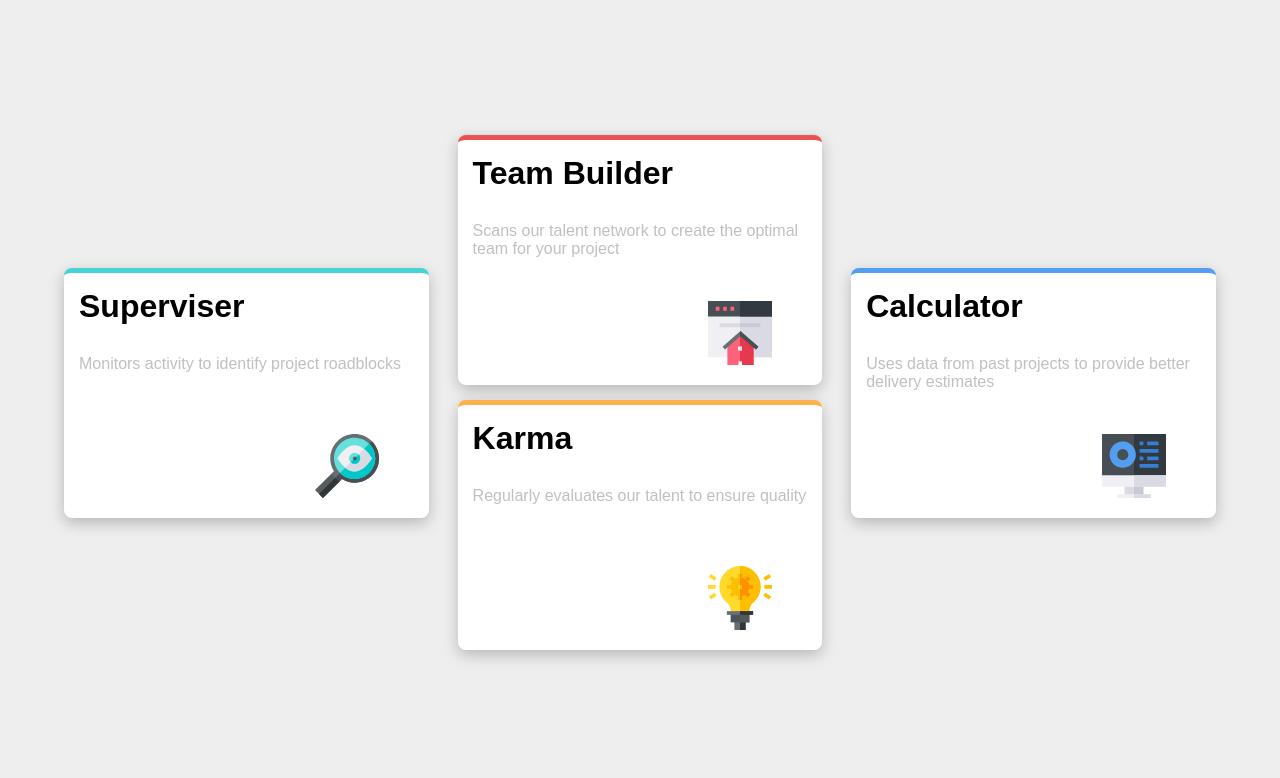
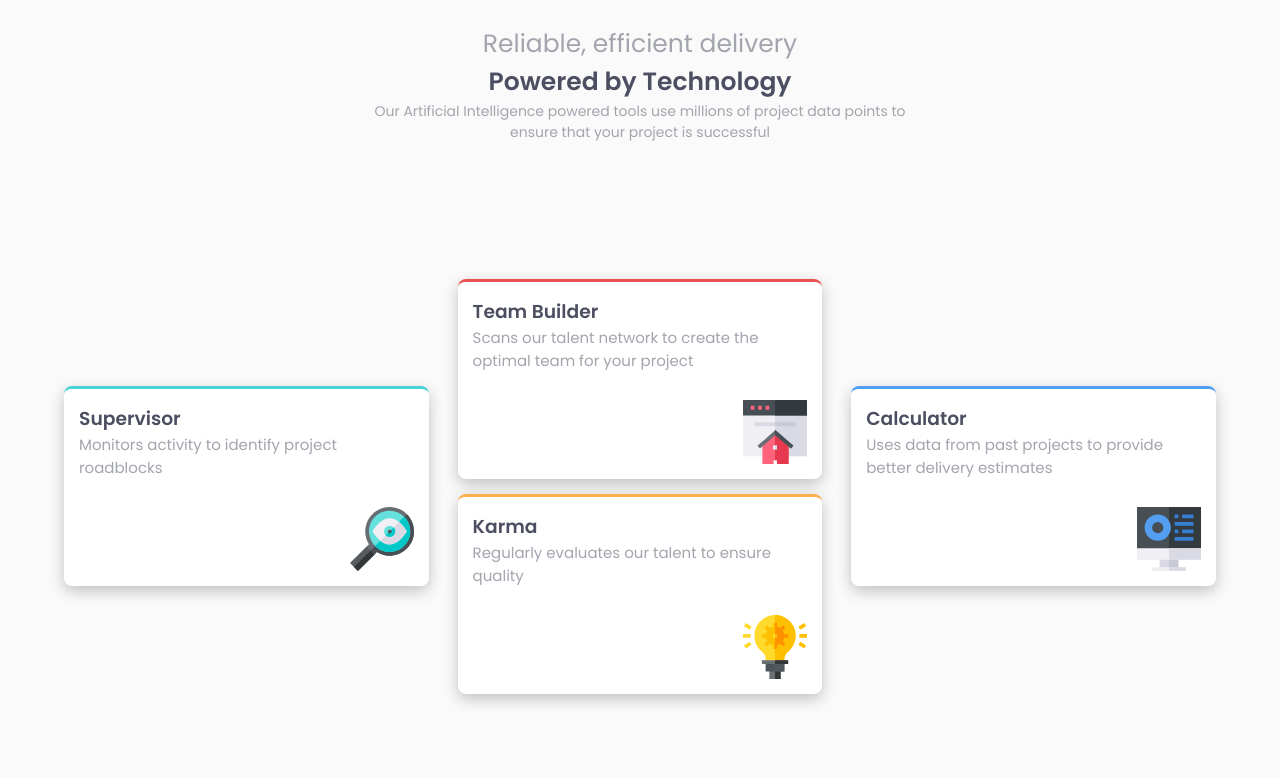
Before and after one commit to mohamedCleanCode/Four-card-feature-section-front-end-mentor, a plain HTML site: page index.html in a window 1280 px wide. Drawn offline with Linux system fonts and the light colour scheme.

Commit message:
fix bugs

```diff
--- a/index.html
+++ b/index.html
@@ -2,16 +2,24 @@
 <html lang="en">
   <head>
     <meta charset="UTF-8" />
-    <meta http-equiv="X-UA-Compatible" content="IE=edge" />
     <meta name="viewport" content="width=device-width, initial-scale=1.0" />
-    <title>Four-card-feature-section</title>
+    <title>Frontend Mentor | Four card feature section</title>
     <link rel="stylesheet" href="main.css" />
   </head>
   <body>
     <div class="container">
+      <div class="row">
+        <p>Reliable, efficient delivery</p>
+        <h1>Powered by Technology</h1>
+        <p>
+          Our Artificial Intelligence powered tools use millions of project data
+          points to ensure that your project is successful
+        </p>
+      </div>
+      <div class="row">
         <div class="left">
           <div class="box">
-          <h1>Superviser</h1>
+            <h3>Supervisor</h3>
             <p>Monitors activity to identify project roadblocks</p>
             <svg xmlns="http://www.w3.org/2000/svg" width="64" height="64">
               <g fill="none">
@@ -69,9 +77,10 @@
         </div>
         <div class="center">
           <div class="box">
-          <h1>Team Builder</h1>
+            <h3>Team Builder</h3>
             <p>
-            Scans our talent network to create the optimal team for your project
+              Scans our talent network to create the optimal team for your
+              project
             </p>
             <svg xmlns="http://www.w3.org/2000/svg" width="64" height="64">
               <g fill="none">
@@ -111,7 +120,7 @@
             </svg>
           </div>
           <div class="box">
-          <h1>Karma</h1>
+            <h3>Karma</h3>
             <p>Regularly evaluates our talent to ensure quality</p>
             <svg xmlns="http://www.w3.org/2000/svg" width="64" height="64">
               <g fill="none">
@@ -174,7 +183,7 @@
         </div>
         <div class="right">
           <div class="box">
-          <h1>Calculator</h1>
+            <h3>Calculator</h3>
             <p>
               Uses data from past projects to provide better delivery estimates
             </p>
@@ -205,5 +214,6 @@
           </div>
         </div>
       </div>
+    </div>
   </body>
 </html>
--- a/main.css
+++ b/main.css
@@ -1,8 +1,12 @@
+@import url("https://fonts.googleapis.com/css2?family=Poppins:wght@200;400;600&display=swap");
 :root {
   --red: hsl(0, 78%, 62%);
   --cyan: hsl(180, 62%, 55%);
   --orange: hsl(34, 97%, 64%);
   --blue: hsl(212, 86%, 64%);
+  --dark-blue: hsl(234, 12%, 34%);
+  --gray-blue: hsl(229, 6%, 66%);
+  --light-gray: hsl(0, 0%, 98%);
 }
 * {
   box-sizing: border-box;
@@ -10,59 +14,93 @@
   padding: 0;
 }
 body {
-  background-color: #eee;
-  font-family: Arial, Helvetica, sans-serif;
+  font-family: "Poppins", sans-serif;
+  background-color: var(--light-gray);
 }
 .container {
   width: 90%;
-  margin-left: auto;
-  margin-right: auto;
+  height: 100vh;
+  margin: 0px auto;
+  display: flex;
+  flex-direction: column;
+  justify-content: space-between;
+  padding: 25px 0;
+}
+.container .row:first-child {
+  text-align: center;
+  width: 50%;
+  height: 20%;
+  margin: 0 auto;
+}
+@media (max-width: 767px) {
+  .container .row:first-child {
+    width: 100%;
+  }
+}
+.container .row:first-child p:first-child {
+  color: var(--gray-blue);
+  font-size: 25px;
+}
+.container .row:first-child h1 {
+  color: var(--dark-blue);
+  font-size: 25px;
+}
+.container .row:first-child p:last-child {
+  color: var(--gray-blue);
+  font-size: 14px;
+}
+.container .row:last-child {
+  height: 75%;
   display: flex;
   justify-content: space-between;
   align-items: center;
-  height: 100vh;
 }
 @media (max-width: 767px) {
-  .container {
-    margin-top: 10px;
+  .container .row:last-child {
     flex-direction: column;
   }
 }
-.container > div {
+.container .row:last-child > div {
   width: calc(95% / 3);
 }
 @media (max-width: 767px) {
-  .container > div {
+  .container .row:last-child > div {
     width: 100%;
   }
 }
-.box {
-  height: 250px;
-  padding: 15px;
-  margin-bottom: 15px;
+.container .row:last-child .box {
+  width: 100%;
+  height: 200px;
   background-color: #fff;
   border-radius: 8px;
   box-shadow: 0px 5px 15px #0000003b;
+  margin-bottom: 15px;
+  padding: 15px;
+  border-top: 3px solid red;
   position: relative;
+  overflow: hidden;
 }
-.left .box {
-  border-top: 5px solid var(--cyan);
+.container .row:last-child .left .box:first-child {
+  border-color: var(--cyan);
 }
-.center .box:first-child {
-  border-top: 5px solid var(--red);
+.container .row:last-child .center .box:first-child {
+  border-color: var(--red);
 }
-.center .box:last-child {
-  border-top: 5px solid var(--orange);
+.container .row:last-child .center .box:last-child {
+  border-color: var(--orange);
 }
-.right .box {
-  border-top: 5px solid var(--blue);
+.container .row:last-child .right .box:first-child {
+  border-color: var(--blue);
 }
-.box p {
-  color: silver;
-  margin-top: 30px;
+.container .row:last-child .box h3 {
+  color: var(--dark-blue);
 }
-.box svg {
+.container .row:last-child .box p {
+  color: var(--gray-blue);
+  font-size: 15px;
+}
+.container .row:last-child .box svg {
   position: absolute;
-  bottom: 20px;
-  right: 50px;
+  bottom: 15px;
+  right: 15px;
 }
```
Also changed, not shown: 1 other file. Lines whose indentation alone changed are shown as unchanged.
